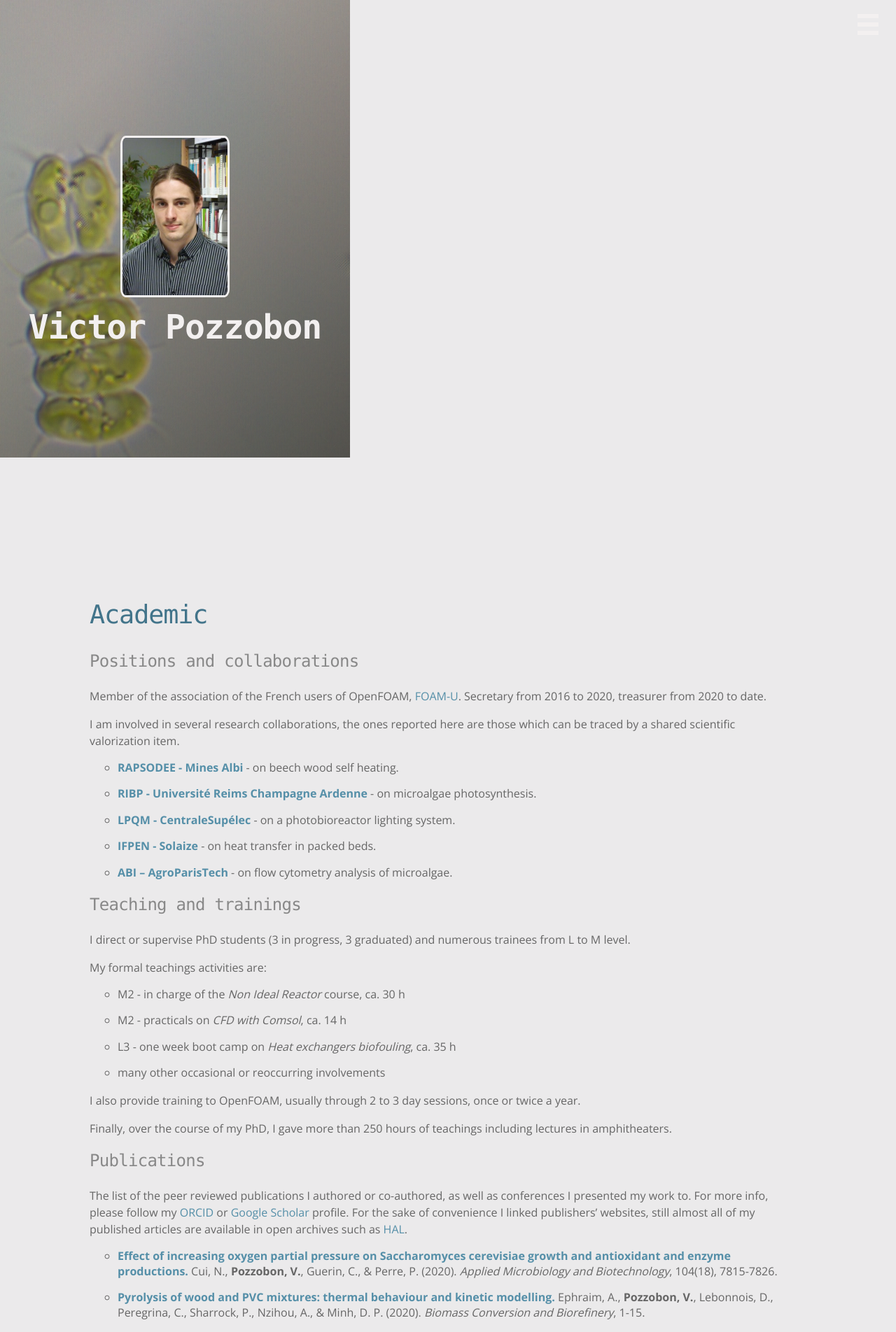
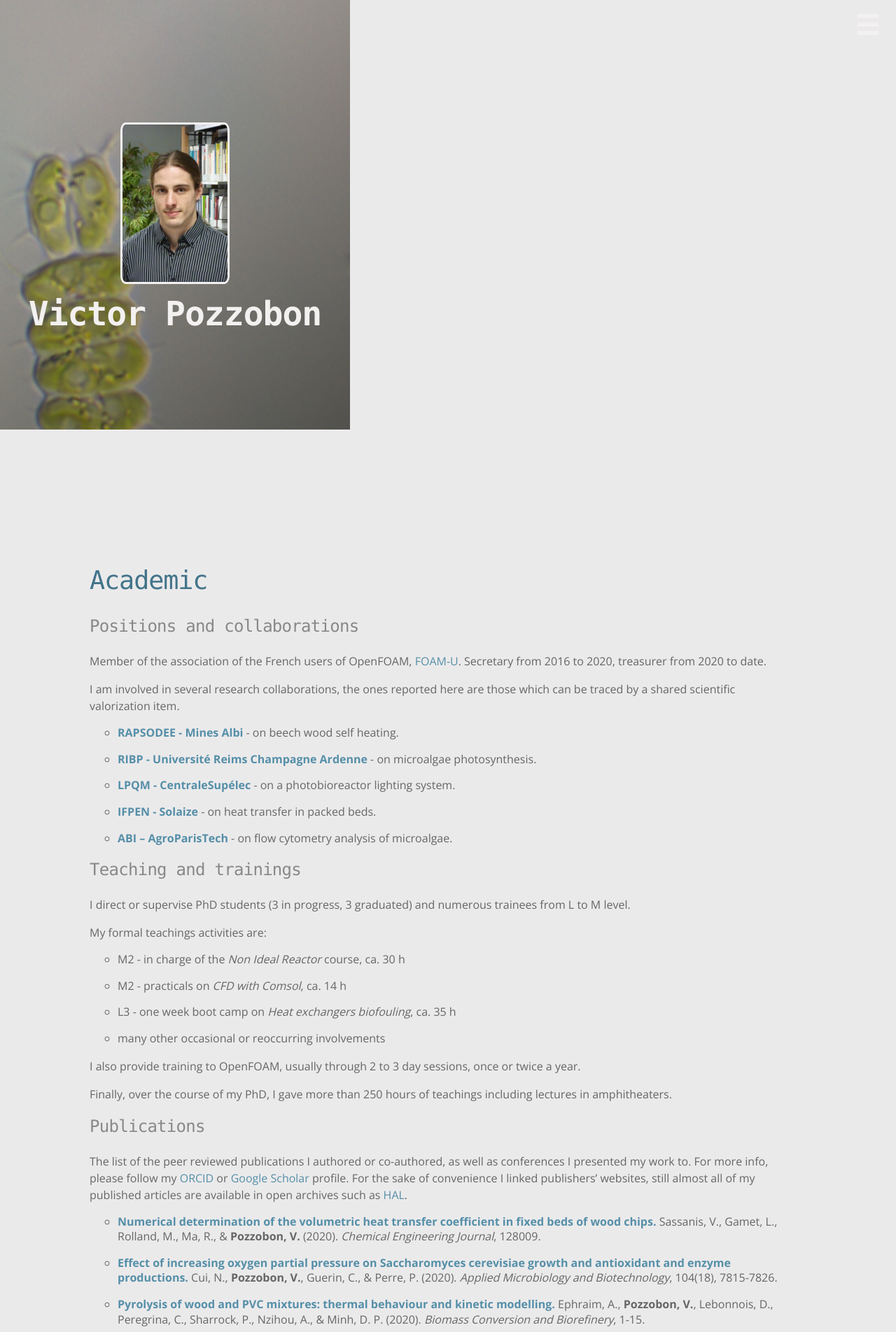
Before and after one commit to victorpozzobon/victorpozzobon.github.io, a Jekyll site: the page built from _pages/academic.md, in a window 1280 px wide. Shown: the top 1904 px of the page at 70% size. Built offline with Jekyll 4.4.1, drawn with Linux system fonts in a browser that asks for light colours.

Commit message:
Another one in the can

```diff
--- a/_pages/academic.md
+++ b/_pages/academic.md
@@ -48,6 +48,8 @@
 The list of the peer reviewed publications I authored or co-authored, as well as conferences
 I presented my work to. For more info, please follow my [ORCID](https://orcid.org/0000-0003-1530-0834) or [Google Scholar](https://scholar.google.fr/citations?user=XOAdaN4AAAAJ) profile. For the sake of convenience I linked publishers' websites, still almost all of my published articles are available in open archives such as [HAL](https://hal.archives-ouvertes.fr/).
 
+
+* [**Numerical determination of the volumetric heat transfer coefficient in fixed beds of wood chips.**](https://www.sciencedirect.com/science/article/pii/S1385894720341140) Sassanis, V., Gamet, L., Rolland, M., Ma, R., & **Pozzobon, V.** (2020). _Chemical Engineering Journal_, 128009.
 
 * [**Effect of increasing oxygen partial pressure on Saccharomyces cerevisiae growth and antioxidant and enzyme productions.**](https://link.springer.com/article/10.1007/s00253-020-10824-4) Cui, N., **Pozzobon, V.**, Guerin, C., & Perre, P. (2020). _Applied Microbiology and Biotechnology_, 104(18), 7815-7826.
 
```
